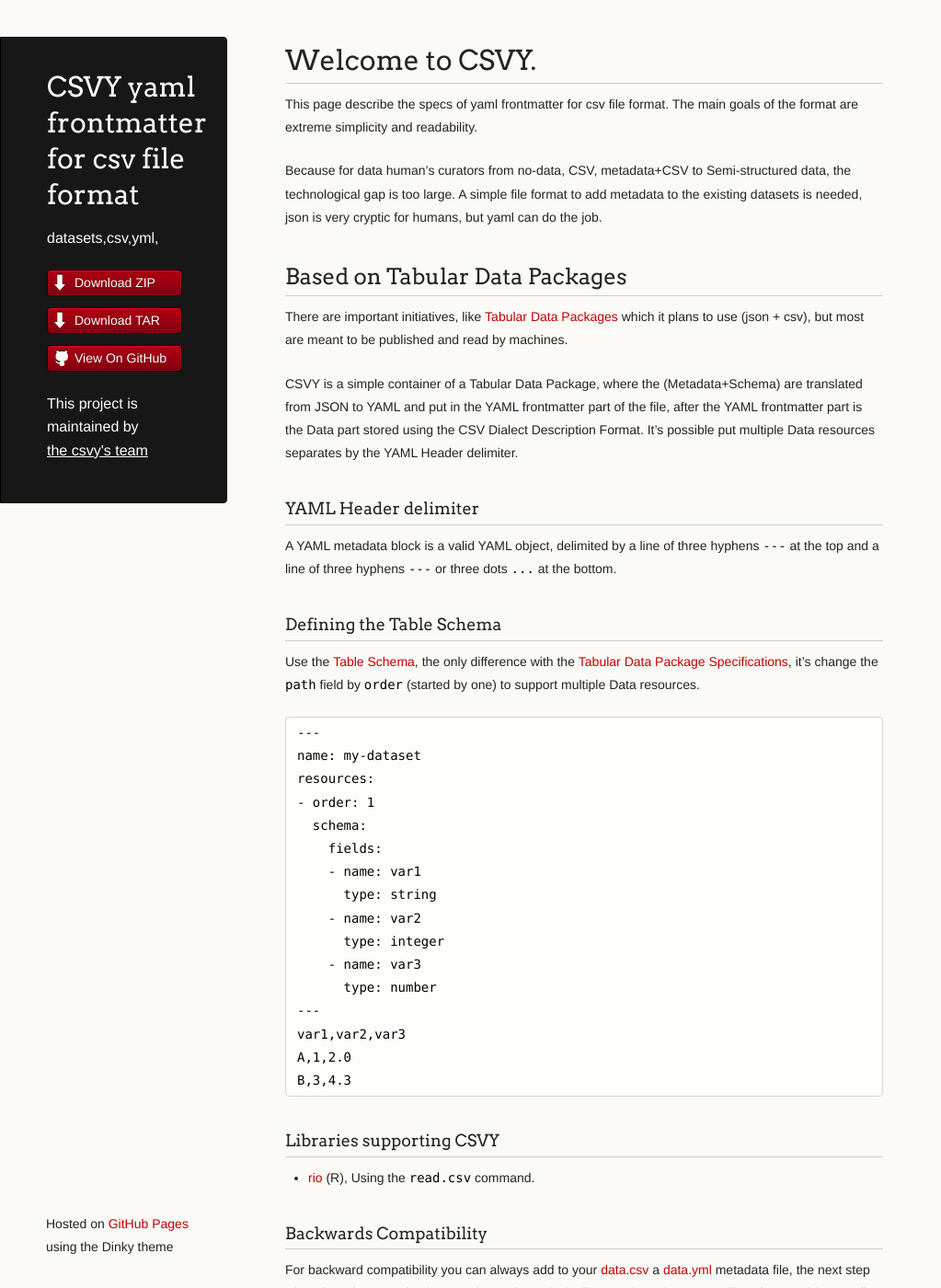
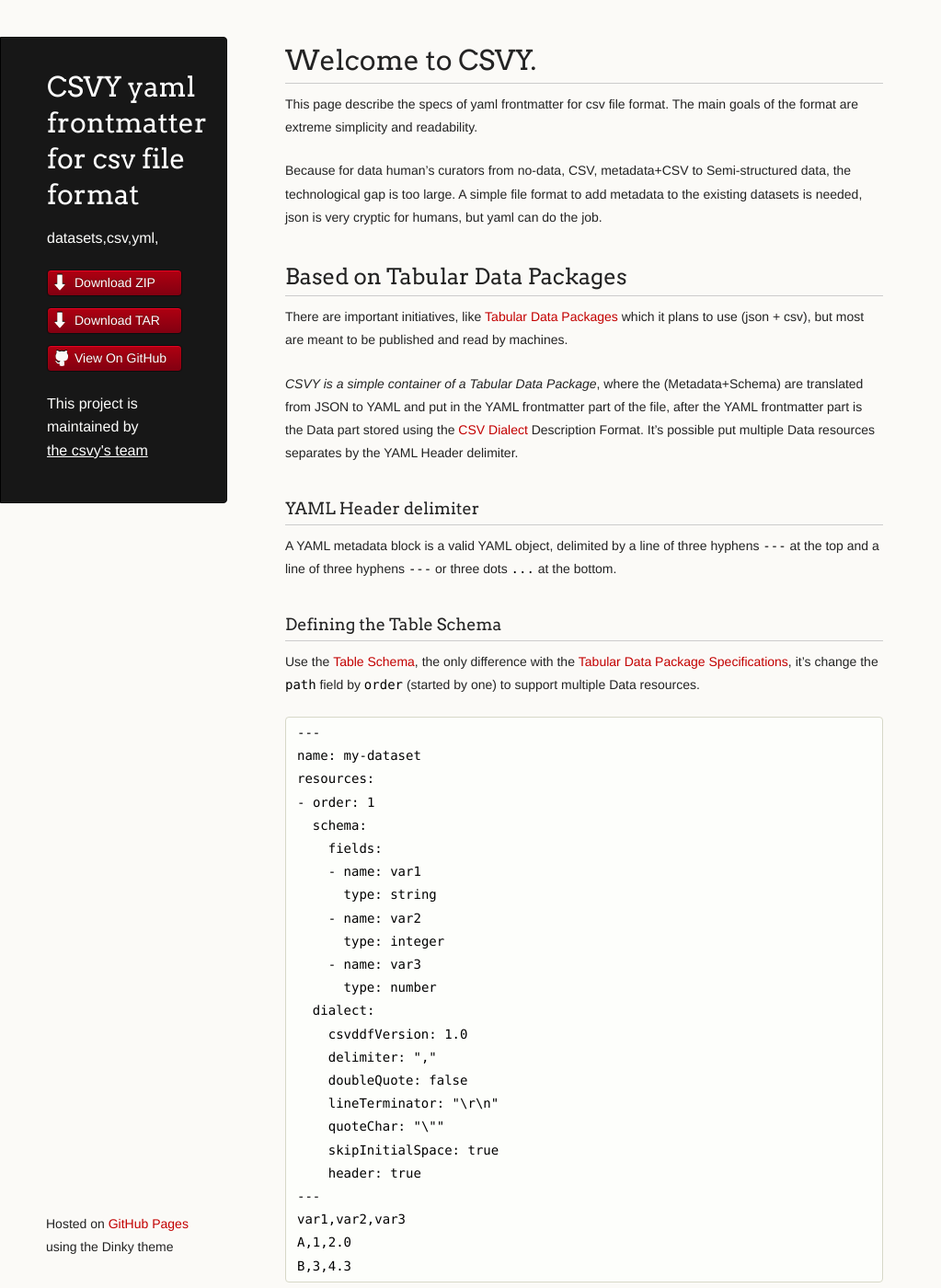
Before and after one commit to csvy/csvy.github.io, a Jekyll site: the page built from index.md, in a window 1280 px wide and 1400 px high. Shown: the whole window at 92% size, without its empty margins (0-1023 px from the left). Built offline with Jekyll 4.4.1, drawn with Linux system fonts in a browser that asks for light colours; our own code applies the rules of GitHub Pages for plain Markdown files.

Commit message:
Suggested changes in # 9
Closed #9

````diff
--- a/index.md
+++ b/index.md
@@ -10,14 +10,14 @@
 ## Based on Tabular Data Packages
 There are important initiatives, like [Tabular Data Packages](http://frictionlessdata.io/guides/tabular-data-package/) which it plans to use (json + csv), but most are meant to be published and read by machines.
 
-CSVY is a simple container of a Tabular Data Package, where the (Metadata+Schema) are translated from JSON to YAML and put in the YAML frontmatter part of the file, after the YAML frontmatter part is the Data part stored using the CSV Dialect Description Format. It's possible put multiple Data resources separates by the YAML Header delimiter.
+_CSVY is a simple container of a Tabular Data Package_, where the (Metadata+Schema) are translated from JSON to YAML and put in the YAML frontmatter part of the file, after the YAML frontmatter part is the Data part stored using the [CSV Dialect](http://frictionlessdata.io/specs/csv-dialect/) Description Format. It's possible put multiple Data resources separates by the YAML Header delimiter.
 
 ### YAML Header delimiter
 A YAML metadata block is a valid YAML object, delimited by a line of three hyphens `---` at the top and a line of three hyphens `---` or three dots `...` at the bottom.
 
 ### Defining the Table Schema
 Use the [Table Schema](https://specs.frictionlessdata.io/table-schema/), the only difference with the [Tabular Data Package Specifications](https://specs.frictionlessdata.io/tabular-data-package/), it's change the `path` field by `order` (started by one) to support multiple Data resources.
-```
+```yaml
 ---
 name: my-dataset
 resources:
@@ -30,6 +30,14 @@
       type: integer
     - name: var3
       type: number
+  dialect:
+    csvddfVersion: 1.0
+    delimiter: ","
+    doubleQuote: false
+    lineTerminator: "\r\n"
+    quoteChar: "\""
+    skipInitialSpace: true
+    header: true
 ---
 var1,var2,var3
 A,1,2.0
````
